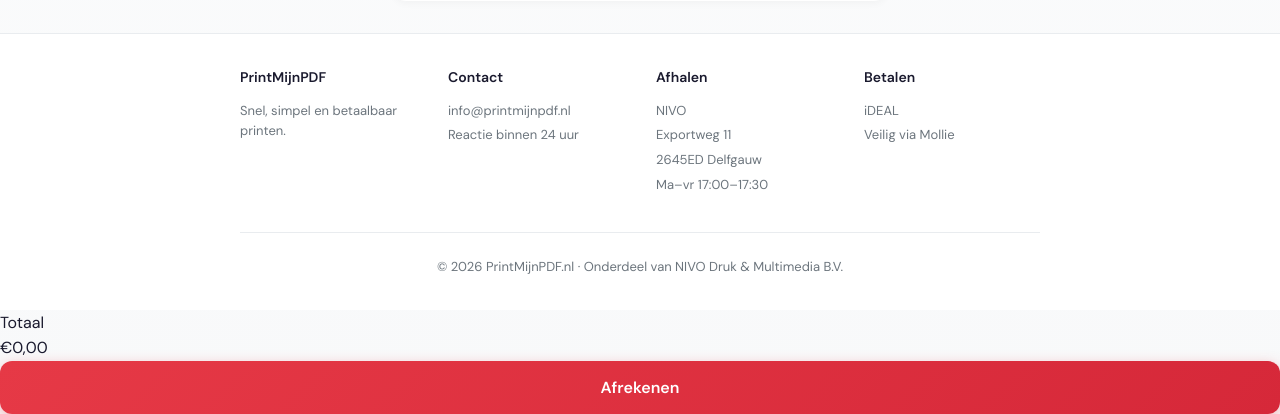
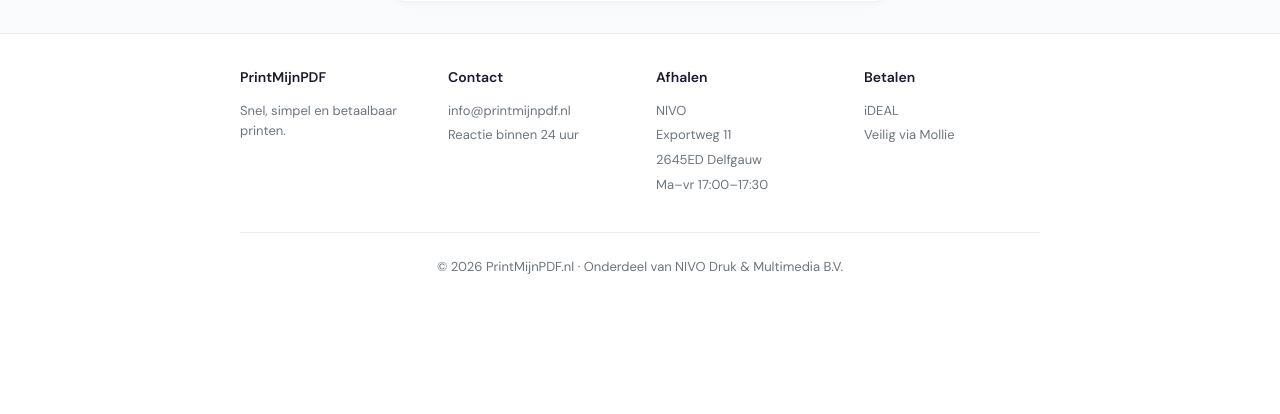
Before and after one commit to OXI-NL/printmijnpdf, a Laravel app: page / in a window 1280 px wide. Shown: the part 1208-1622 px from the top of the page. After the commit the page ends 1482 px from the top, so only its background shows below. Run offline with Laravel 12, Linux system fonts and the light colour scheme; parts of the project's set-up code (start-up, migrations or seed data) failed here and were passed over.

Commit message:
afrekenen aangepast

```diff
--- a/resources/views/welcome.blade.php
+++ b/resources/views/welcome.blade.php
@@ -722,6 +722,8 @@
         }
 
         /* ===== MOBILE STICKY BAR ===== */
+        .mobile-sticky-bar { display: none; }
+
         @media (max-width: 640px) {
             .hero h1 { font-size: 26px; }
             .hero .subtext { font-size: 16px; }
```
Also changed, not shown: 3 other files.
